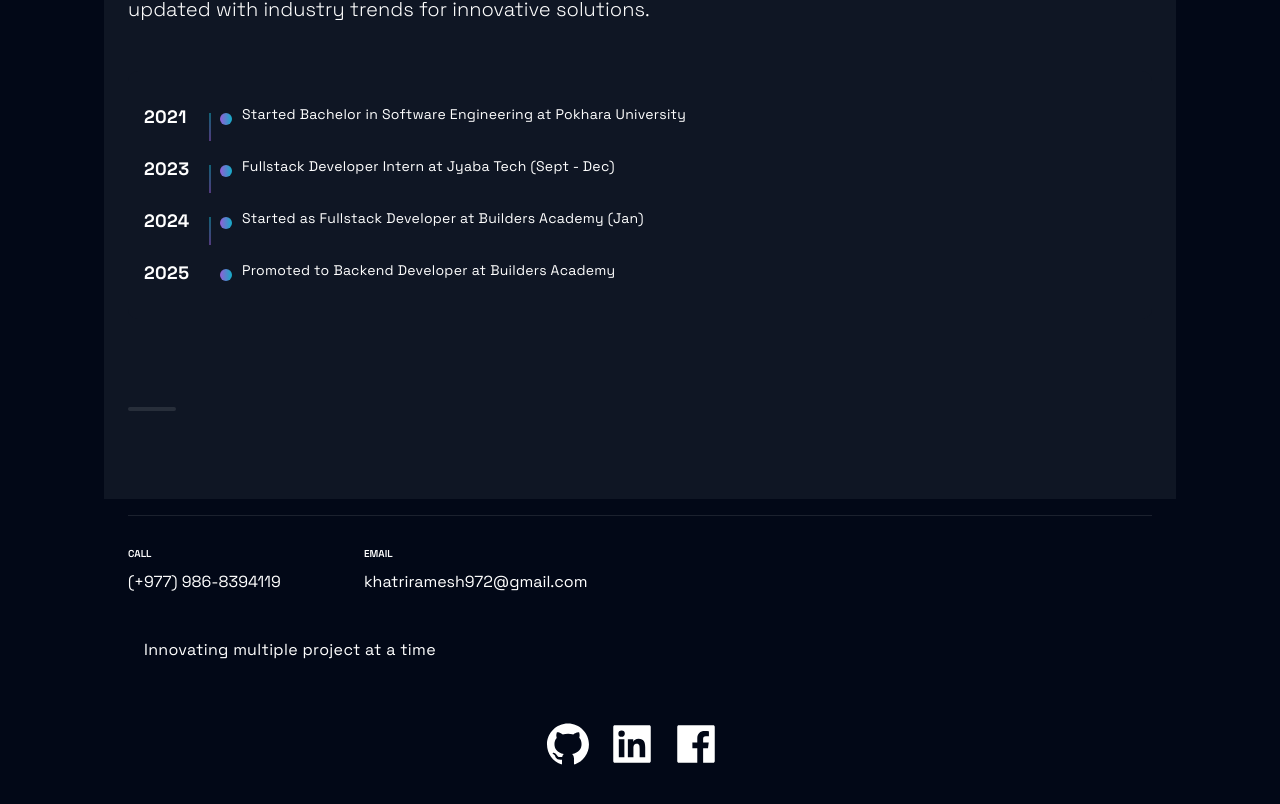
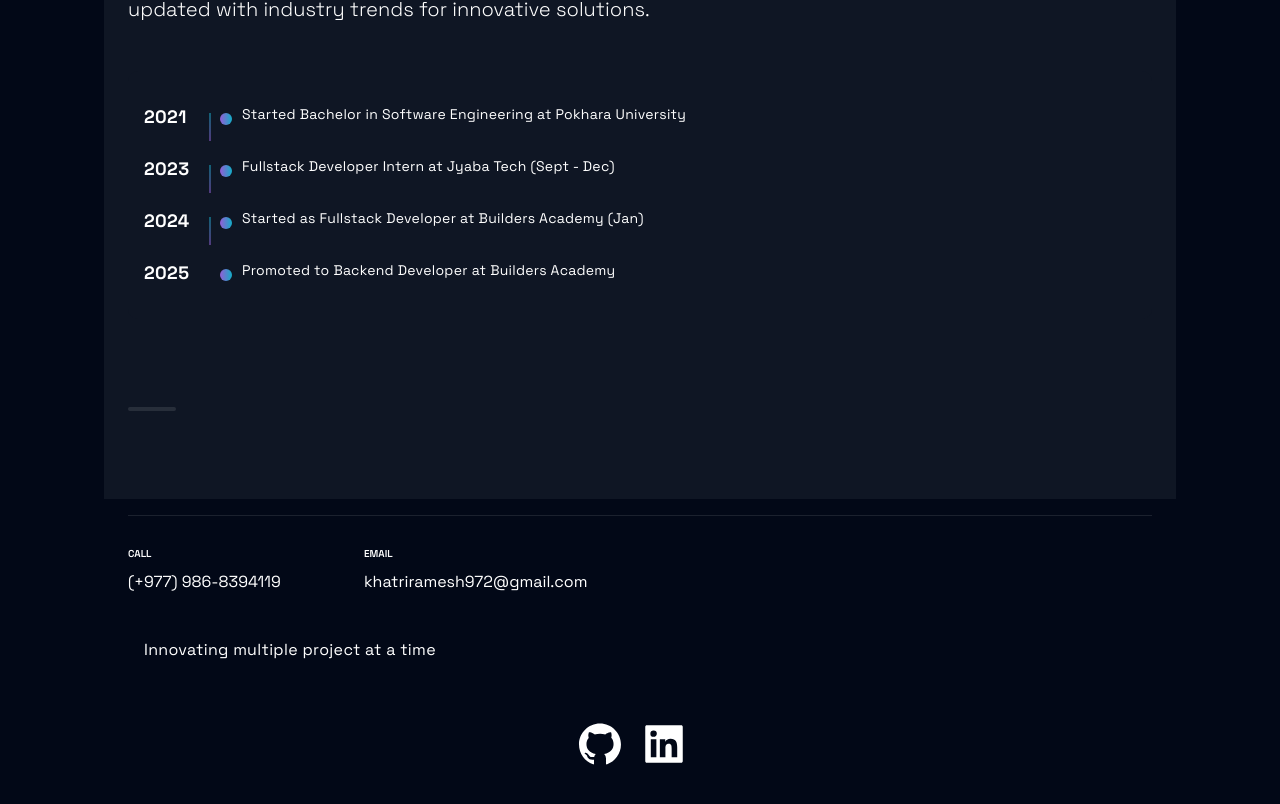
Before and after one commit to KHATRIRAMESH/portfolio, a Next.js app: page / in a window 1280 px wide. Shown: the part 3294-4098 px from the top of the page. Built offline with nearby package versions, Linux system fonts and the light colour scheme.

Commit message:
minor change in footer

```diff
--- a/src/components/Footer/Footer.js
+++ b/src/components/Footer/Footer.js
@@ -41,9 +41,9 @@ const Footer = () => {
           <a href={LinkedInUrl} target="_blank" className="text-white transition duration-300 hover:bg-[#212d45] hover:scale-125 rounded-full p-2">
             <AiFillLinkedin size="3rem" />
           </a>
-          <a href={FacebookUrl} target="_blank" className="text-white transition duration-300 hover:bg-[#212d45] hover:scale-125 rounded-full p-2">
+          {/* <a href={FacebookUrl} target="_blank" className="text-white transition duration-300 hover:bg-[#212d45] hover:scale-125 rounded-full p-2">
             <AiFillFacebook size="3rem" />
-          </a>
+          </a> */}
         </div>
       </div>
     </section>
```
